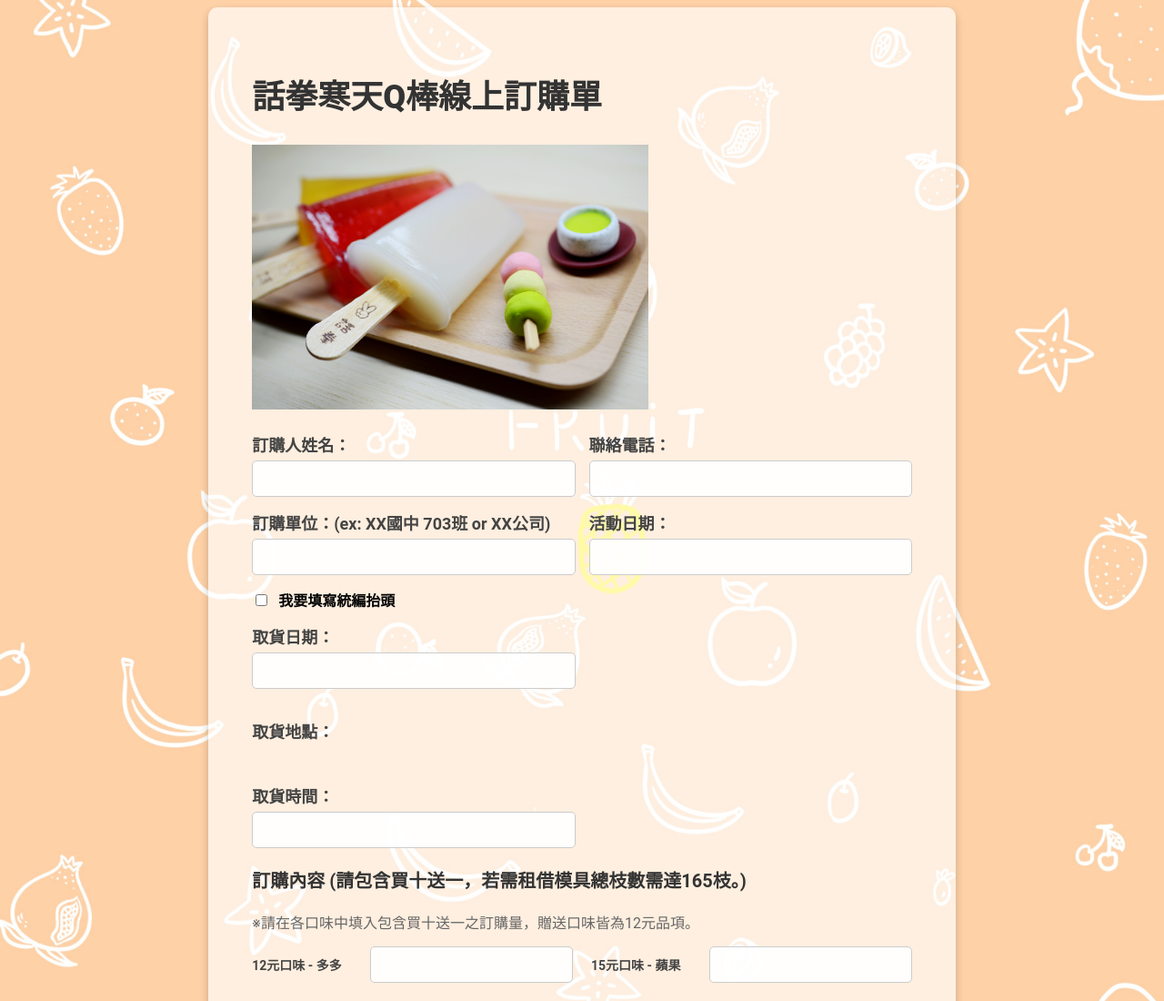
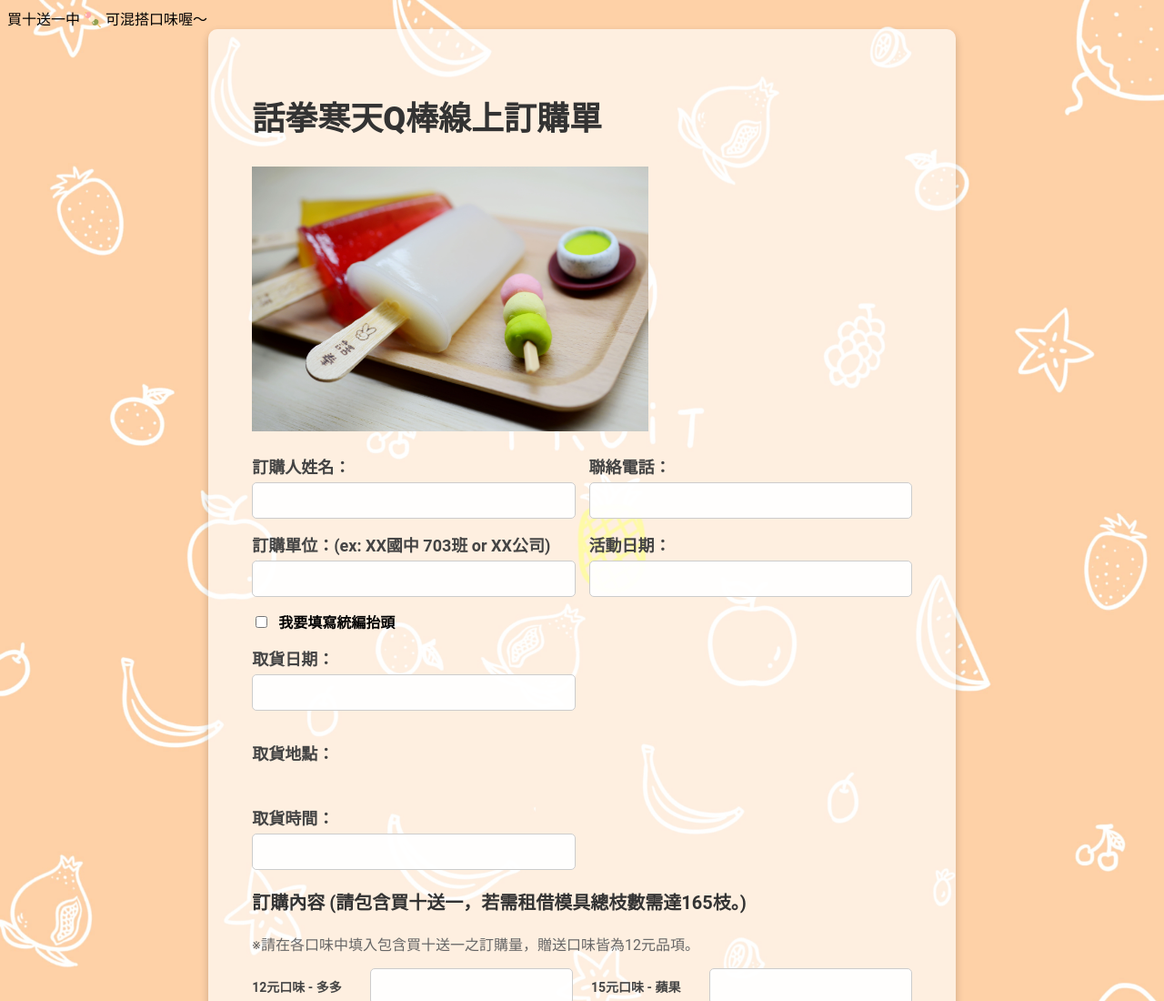
Before and after one commit to QQbar2013/form, a plain HTML site: page pickup168/index.html in a window 1280 px wide. Shown: the top 1100 px of the page at 91% size. Drawn offline with nearby package versions, Linux system fonts and the light colour scheme.

Commit message:
Update index.html

```diff
--- a/pickup168/index.html
+++ b/pickup168/index.html
@@ -12,6 +12,8 @@
 <!-- 加入 flatpickr 樣式與功能 -->
 <link rel="stylesheet" href="https://cdn.jsdelivr.net/npm/flatpickr/dist/flatpickr.min.css">
 <script src="https://cdn.jsdelivr.net/npm/flatpickr"></script>
+
+<div id="promoMsg">買十送一中 🍡 可混搭口味喔～</div>
 
 <div class="booking-form-w3layouts">
     <form id="orderForm">
```
